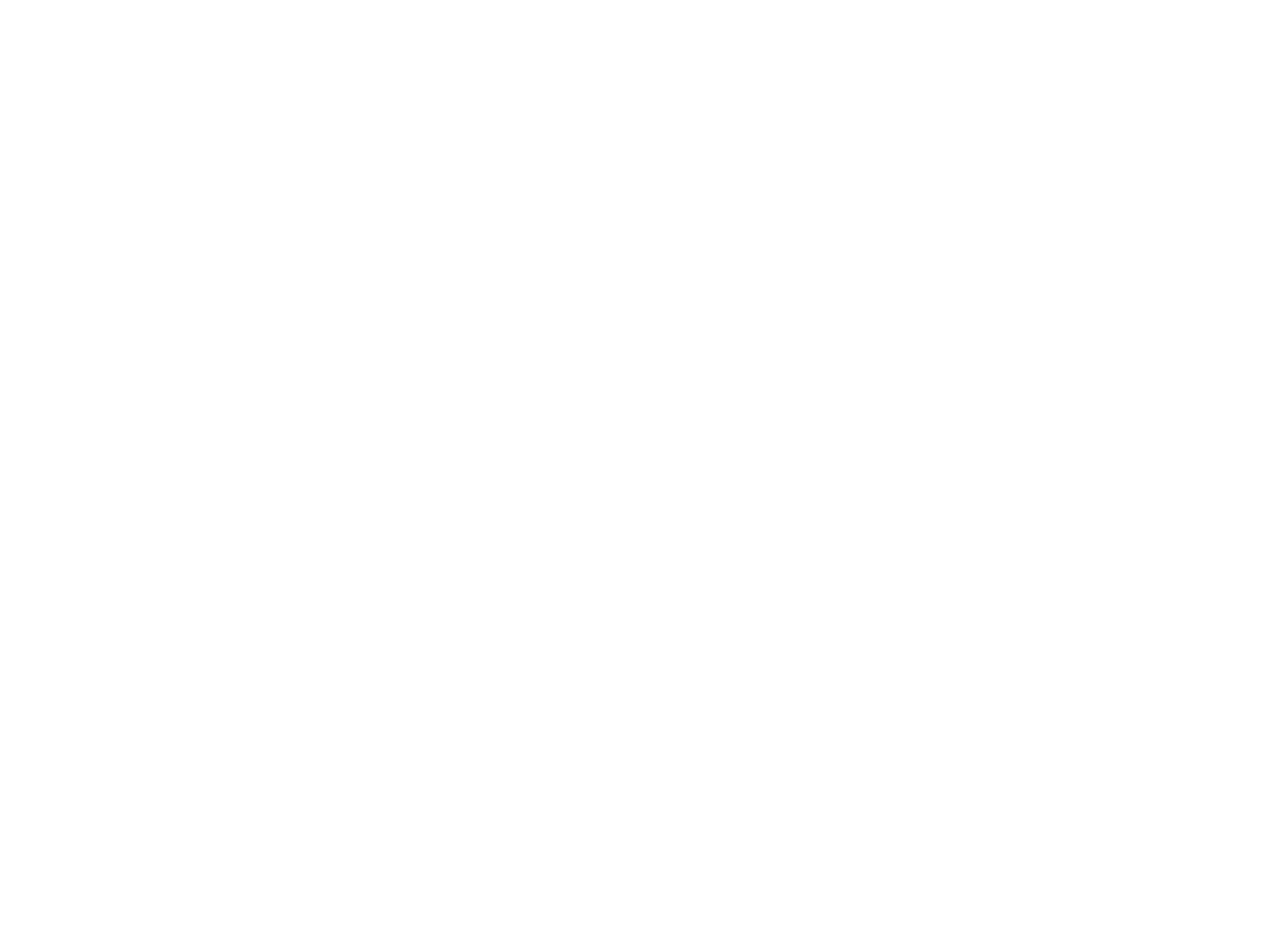
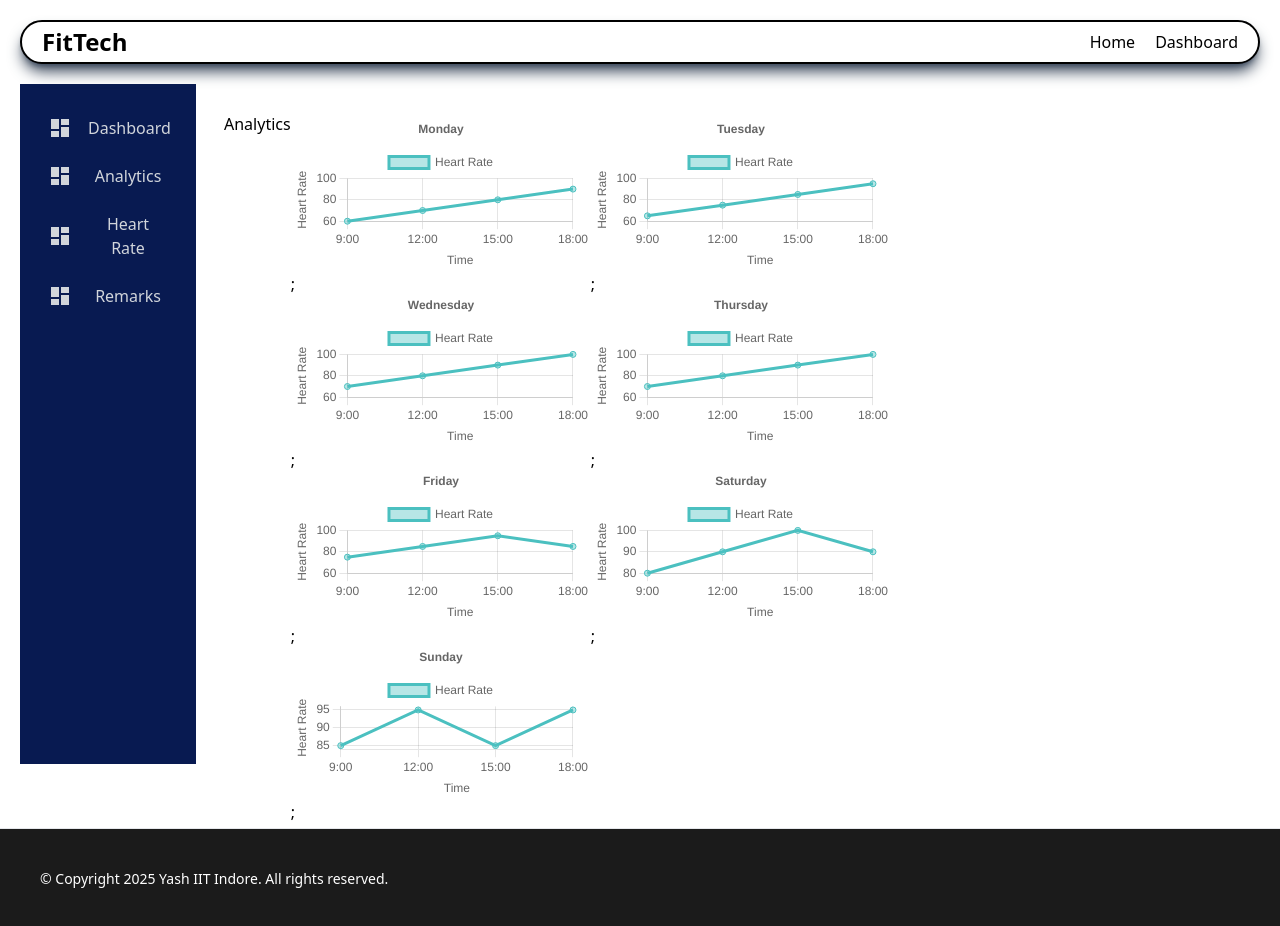
Before and after one commit to yasharyasaxena/Fitness-tracker, a React (Vite) app: page /Dashboard/heart_rate in a window 1280 px wide. Before the commit this address had no page. Shown: the top 926 px of the page. Before the commit the page ends 800 px from the top, so only its background shows below. Built offline with nearby package versions, Linux system fonts and the light colour scheme.

Commit message:
heart rate done

```diff
--- a/src/App.jsx
+++ b/src/App.jsx
@@ -5,6 +5,7 @@
 import Layout from "./components/Layout";
 import DashLayout from "./components/DashLayout";
 import Dashboard from "./pages/Dashboard";
+import HeartRate from "./pages/HeartRate";
 
 function App() {
   return (
@@ -15,6 +16,7 @@
           <Route path="Dashboard" element={<DashLayout />}>
             <Route index element={<Dashboard />} />
             <Route path="analytics" element={<Analytics />} />
+            <Route path="heart_rate" element={<HeartRate />} />
           </Route>
         </Route>
       </Routes>
--- /dev/null
+++ b/src/components/Chart.jsx
@@ -0,0 +1,62 @@
+import React from "react";
+import { Line } from "react-chartjs-2";
+import {
+  Chart as ChartJS,
+  CategoryScale,
+  LinearScale,
+  PointElement,
+  LineElement,
+  Title,
+  Tooltip,
+  Legend,
+} from "chart.js";
+import { plugin } from "postcss";
+
+ChartJS.register(
+  CategoryScale,
+  LinearScale,
+  PointElement,
+  LineElement,
+  Title,
+  Tooltip,
+  Legend
+);
+
+export default function Chart({ data, label }) {
+  const chartData = {
+    labels: ["9:00", "12:00", "15:00", "18:00"],
+    datasets: [
+      {
+        label: "Heart Rate",
+        data: [...data],
+        fill: false,
+        backgroundColor: "rgba(75,192,192,0.4)",
+        borderColor: "rgba(75,192,192,1)",
+      },
+    ],
+  };
+  const options = {
+    scales: {
+      x: {
+        title: {
+          display: true,
+          text: "Time",
+        },
+      },
+      y: {
+        title: {
+          display: true,
+          text: "Heart Rate",
+        },
+      },
+    },
+    plugins: {
+      title: {
+        display: true,
+        text: label,
+      },
+    },
+    maintainAspectRatio: false,
+  };
+  return <Line data={chartData} options={options} />;
+}
--- a/src/pages/Analytics.jsx
+++ b/src/pages/Analytics.jsx
@@ -106,7 +106,7 @@
   };
 
   return (
-    <div className="grid grid-cols-4 grid-rows-3 gap-4 p-4">
+    <div className="grid grid-cols-4 grid-rows-4 gap-4 p-4">
       <div
         className="col-span-4 row-span-1"
         style={{ height: "400px", width: "500px" }}
--- /dev/null
+++ b/src/pages/HeartRate.jsx
@@ -0,0 +1,21 @@
+import React from "react";
+import data from "../data.json";
+import Chart from "../components/Chart";
+
+export default function Analytics() {
+  const heartRateData = data["heartRate"];
+  return (
+    <div className="flex">
+      <h1>Analytics</h1>
+      <div className="grid grid-cols-2 grid-rows-2 gap-y-4">
+        {Object.keys(heartRateData).map((key, index) => {
+          return (
+            <div className="col-span-1 row-span-1 h-40">
+              <Chart key={index} data={heartRateData[key]} label={key} />;
+            </div>
+          );
+        })}
+      </div>
+    </div>
+  );
+}
```
